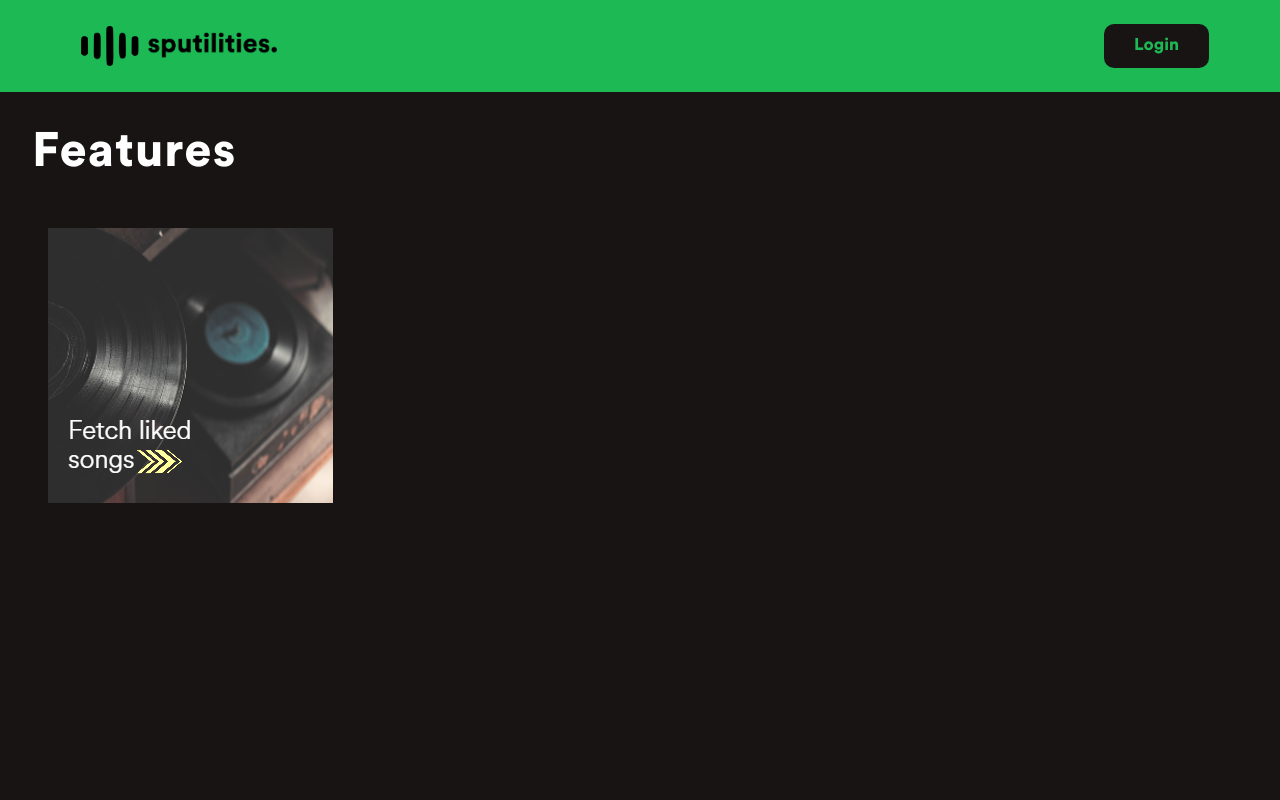
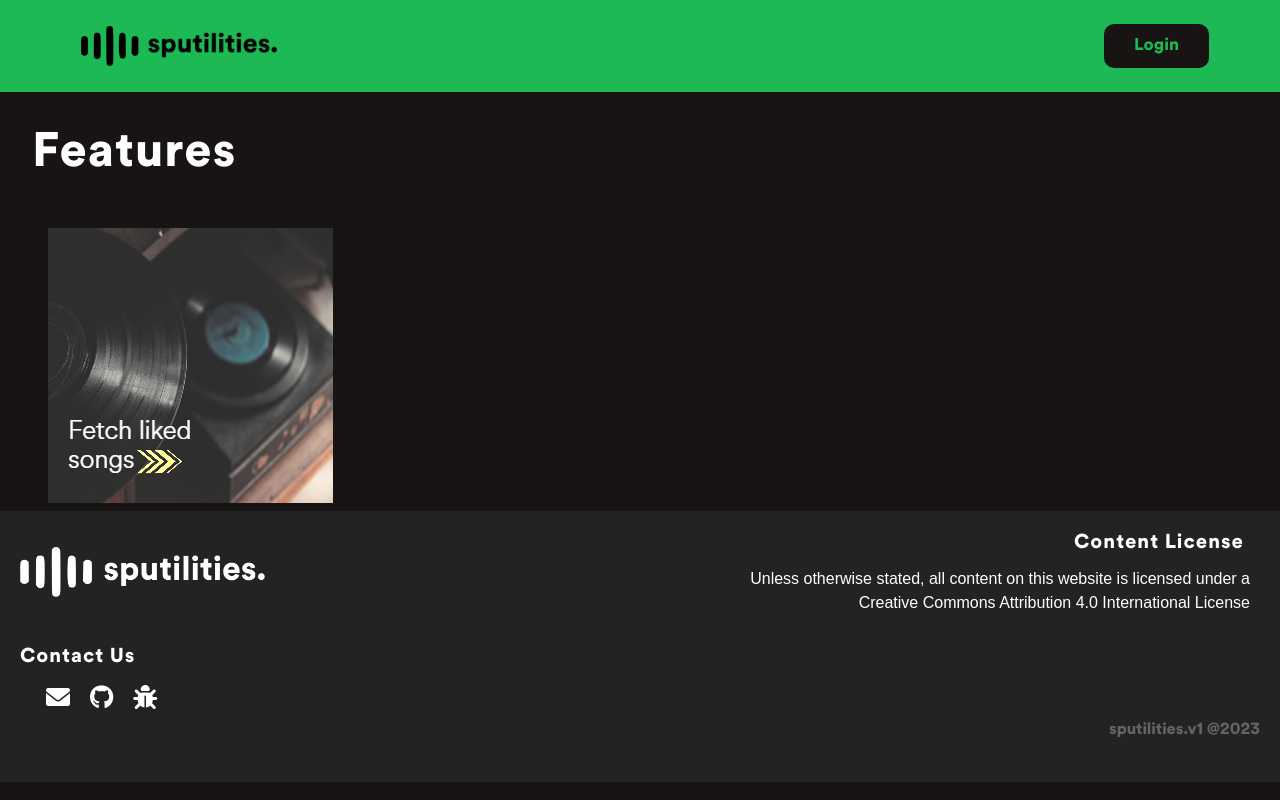
Before and after one commit to puneeth072003/sputilities.V1, a React (Vite) app in the folder Frontend/sputilities/: page / in a window 1280 px wide. Built offline with nearby package versions, Linux system fonts and the light colour scheme.

Commit message:
Feature 17: Adding Support bar at the last of our web page

```diff
--- /dev/null
+++ b/Frontend/sputilities/src/Support bar/Support.jsx
@@ -0,0 +1,14 @@
+import React from "react";
+import "./support.css";
+import { License } from "./license";
+import { Contact } from "./contact";
+
+const Support = () => {
+  return (
+    <footer>
+      <License />
+      <Contact />
+    </footer>
+  );
+};
+export { Support };
--- /dev/null
+++ b/Frontend/sputilities/src/Support bar/contact.jsx
@@ -0,0 +1,26 @@
+import React from "react";
+
+const Contact = () => {
+  return (
+    <div>
+      <div>
+        <h3 className="contact">Contact us</h3>
+        <div className="footer-icons">
+          <a href="#" className="footer-icon">
+            <i className="fa-solid fa-envelope"></i>
+            <span className="message">Mail</span>
+          </a>
+          <a href="#" className="footer-icon">
+            <i className="fa-brands fa-github"></i>
+          </a>
+          <a href="#" className="footer-icon">
+            <i className="fa-solid fa-bug"></i>
+          </a>
+        </div>
+        <p className="final">sputilities.v1 @2023</p>
+      </div>
+    </div>
+  );
+};
+
+export { Contact };
--- /dev/null
+++ b/Frontend/sputilities/src/Support bar/license.jsx
@@ -0,0 +1,24 @@
+import React from "react";
+import Logowhite from "./asssets/logowhite.png";
+
+const License = () => {
+  return (
+    <div className="container">
+      <img
+        src={Logowhite}
+        alt="Sputilities-logo"
+        className="support-logo"
+      ></img>
+      <div className="child-cont">
+        <h3 className="license">Content License</h3>
+        <p className="text">
+          Unless otherwise stated, all content on this website is licensed under
+          a <br />
+          Creative Commons Attribution 4.0 International License
+        </p>
+      </div>
+    </div>
+  );
+};
+
+export { License };
--- /dev/null
+++ b/Frontend/sputilities/src/Support bar/support.css
@@ -0,0 +1,74 @@
+@import url(https://cdnjs.cloudflare.com/ajax/libs/font-awesome/6.0.0-beta3/css/all.min.css);
+
+footer {
+  background-color: #242323;
+  color: #fff;
+  padding: 20px;
+  text-align: center;
+}
+.container {
+  display: flex;
+}
+.child-cont {
+  flex: 1;
+}
+.license {
+  text-align: end;
+  margin-bottom: 1px;
+  margin-right: 1rem;
+}
+.final {
+  color: #646464;
+  text-align: end;
+}
+.text {
+  padding: 10px;
+  text-align: end;
+  font-style: normal;
+  color: #fffefe;
+  font-family: sans-serif;
+}
+.support-logo {
+  margin-top: 1rem;
+  height: 50px;
+}
+.contact {
+  text-align: start;
+}
+
+/* Footer icons */
+.footer-icons {
+  margin-left: 1rem;
+  display: flex;
+  justify-content: start;
+  align-items: center;
+}
+
+.footer-icon {
+  color: #fff;
+  font-size: 24px;
+  margin: 0 10px;
+  text-decoration: none;
+}
+
+/* Style the icons on hover */
+.footer-icon:hover {
+  opacity: 0.7;
+  position: relative;
+  display: inline-block;
+}
+.message {
+  display: none;
+  position: absolute;
+  top: -30px;
+  left: 50%;
+  transform: translateX(-50%);
+  background-color: #333;
+  color: #fff;
+  padding: 5px 10px;
+  border-radius: 5px;
+}
+.social-icons li a:hover {
+  color: #000;
+  display: block;
+}
--- a/Frontend/sputilities/src/main.jsx
+++ b/Frontend/sputilities/src/main.jsx
@@ -4,10 +4,12 @@ import App from "./App/App.jsx";
 import { Navbar } from "./Navbar/Navbar.jsx";
 import "./index.css";
 import "./Navbar/navbar.css";
+import { Support } from "./Support bar/Support.jsx";
 
 ReactDOM.createRoot(document.getElementById("root")).render(
   <div>
     <Navbar />
     <App />
+    <Support />
   </div>
 );
```
Also changed, not shown: Frontend/sputilities/src/Support bar/asssets/logowhite.png (added).
